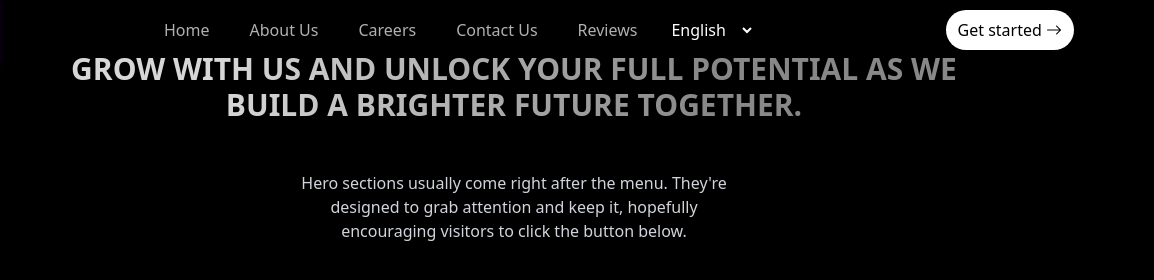
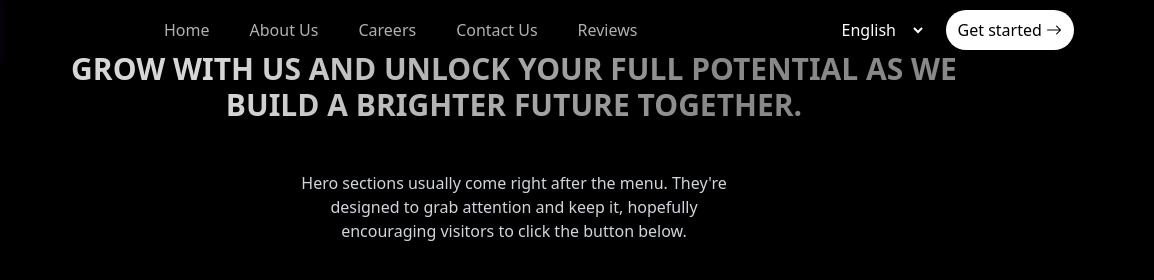
Before and after one commit to zwe-lwin-00/Next-Step, a website: page index.html in a window 1280 px wide. Shown: the top 280 px of the page, 126-1280 px from the left. Drawn offline with nearby package versions, Linux system fonts and the light colour scheme.

Commit message:
update the language button location

```diff
--- a/index.html
+++ b/index.html
@@ -65,18 +65,28 @@
                         German
                     </button> -->
                     <!-- Updated Dropdown with Consistent Button Design -->
-                    <select id="languageSelector"
+                    <!-- <select id="languageSelector"
                         class="tw-bg-black tw-text-white tw-px-4 tw-py-2 tw-rounded-full tw-border tw-border-gray-500 tw-transition-colors tw-duration-[0.3s] hover:tw-bg-white hover:tw-text-black hover:tw-border-white">
                         <option value="en" class="tw-bg-black">English</option>
                         <option value="de" class="tw-bg-black">German</option>
                         <option value="ja" class="tw-bg-black">Japanese</option>
                         <option value="th" class="tw-bg-black">Thai</option>
                         <option value="zh" class="tw-bg-black">Chinese</option>
-                    </select>
+                    </select> -->
                 </div>
                 <div
                     class="tw-mx-4 tw-flex tw-place-items-center tw-gap-[20px] tw-text-base max-md:tw-w-full max-md:tw-flex-col max-md:tw-place-content-center"
                 >
+                <!-- Updated Dropdown with Consistent Button Design -->
+                    <select id="languageSelector"
+                            class="tw-bg-black tw-text-white tw-px-4 tw-py-2 tw-rounded-full tw-border tw-border-gray-500 tw-transition-colors tw-duration-[0.3s] hover:tw-bg-white hover:tw-text-black hover:tw-border-white">
+                            <option value="en" class="tw-bg-black">English</option>
+                            <option value="de" class="tw-bg-black">German</option>
+                            <option value="ja" class="tw-bg-black">Japanese</option>
+                            <option value="th" class="tw-bg-black">Thai</option>
+                            <option value="zh" class="tw-bg-black">Chinese</option>
+                    </select>
+
                     <a
                         href=""
                         aria-label="signup"
```
